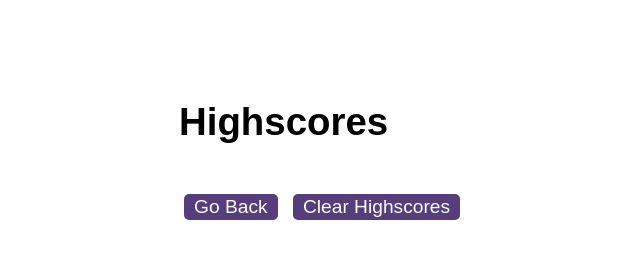
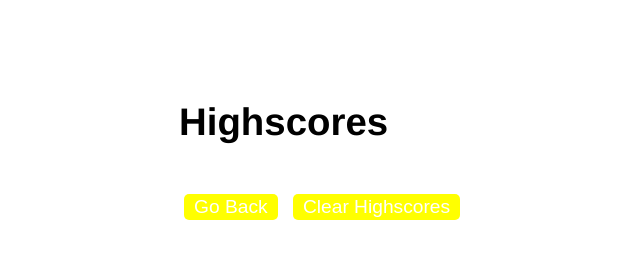
Before and after one commit to CalvinTurner10/Homework04_Javascript-Code-Quiz, a plain HTML site: page highscores.html in a window 1280 px wide. Shown: the whole page, without its empty margins (161-801 px from the left). Drawn offline with Linux system fonts and the light colour scheme.

```diff
--- a/assets/css/styles.css
+++ b/assets/css/styles.css
@@ -1,16 +1,16 @@
 body {
-  font-family: Arial;
+  font-family: 'Franklin Gothic Medium', 'Arial Narrow', Arial, sans-serif;
   font-size: 120%;
 }
 
 a {
-  color: #563d7c;
+  color:yellow;
   text-decoration: none;
   transition: color 0.1s;
 }
 
 a:hover {
-  color: #8570a5;
+  color: goldenrod;
 }
 
 button {
@@ -18,7 +18,7 @@ button {
   margin: 5px;
   cursor: pointer;
   font-size: 100%;
-  background-color: #563d7c;
+  background-color: yellow;
   border-radius: 5px;
   padding: 2px 10px;
   color: white;
@@ -27,7 +27,7 @@ button {
 }
 
 button:hover {
-  background-color: #8570a5;
+  background-color: goldenrod;
 }
 
 .choices button {
--- a/assets/js/logic.js
+++ b/assets/js/logic.js
@@ -12,9 +12,6 @@ var startBtn = document.getElementById("start");
 var initialsEl = document.getElementById("initials");
 var feedbackEl = document.getElementById("feedback");
 
-// sound effects
-var sfxRight = new Audio("assets/sfx/correct.wav");
-var sfxWrong = new Audio("assets/sfx/incorrect.wav");
 
 function startQuiz() {
   // hide start screen
```
